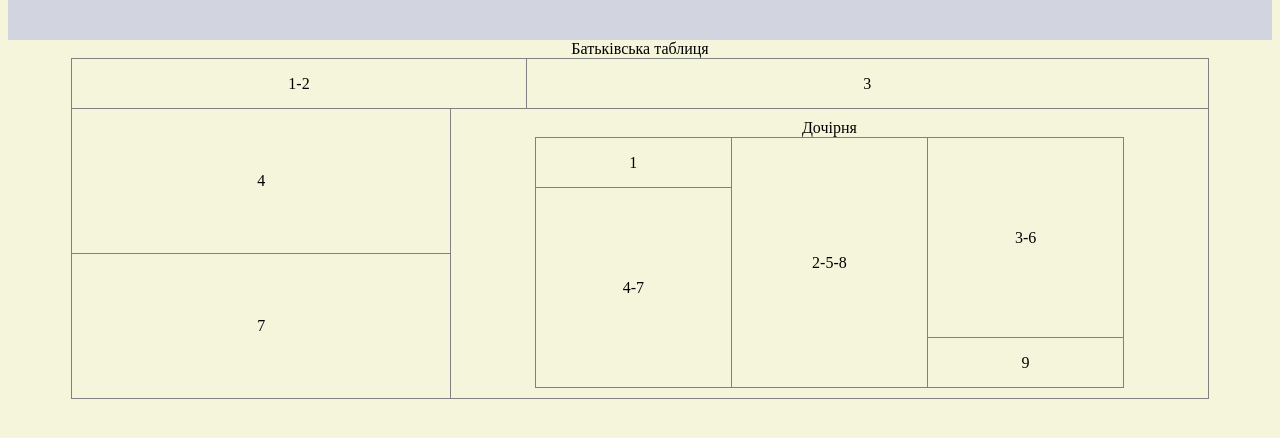
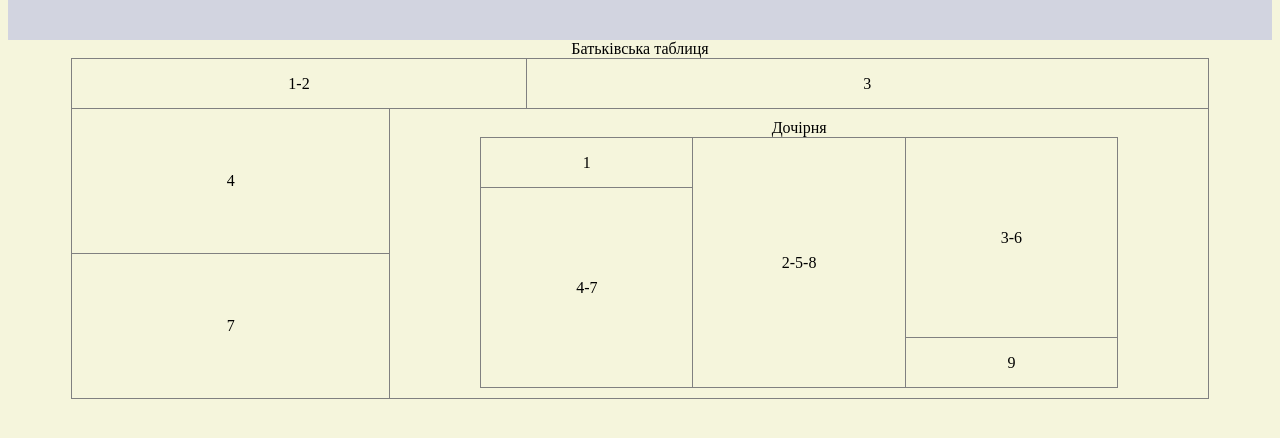
Before and after one commit to dariakhr/table_hw, a plain HTML site: page table2.html in a window 1280 px wide. Shown: the part 78-516 px from the top of the page. Drawn offline with Linux system fonts and the light colour scheme.

Commit message:
fixed some mistakes

```diff
--- a/css/style.css
+++ b/css/style.css
@@ -3,13 +3,13 @@
   background-color: beige;
 }
 
-header{
-  background:#d2d4e0;
-  width:100%;
-  height:110px;
-  text-align:center;
-  font-size:24px;
-  padding-top:40px;
+header {
+  background: #d2d4e0;
+  width: 100%;
+  height: 110px;
+  text-align: center;
+  font-size: 24px;
+  padding-top: 40px;
 }
 
 a {
@@ -37,10 +37,9 @@ td {
 
 div table {
   float: left;
-    width: 22.5%;
-    margin-right: 2%;
+  width: 22.5%;
+  margin-right: 2%;
 }
-
 
 .h200 {
   height: 200px;
@@ -58,10 +57,6 @@ div table {
   width: 28%;
 }
 
-.w72 {
-  width: 72%;
-}
-
 .w40 {
   width: 40%;
 }
--- a/table2.html
+++ b/table2.html
@@ -21,7 +21,7 @@
     </tr>
     <tr>
       <td class="w28">4</td>
-      <td colspan="2" rowspan="2" class="w72">
+      <td colspan="2" rowspan="2">
         <table class="wdh80">
           <caption>Дочірня</caption>
           <tr>
@@ -39,7 +39,7 @@
       </td>
     </tr>
     <tr>
-      <td>7</td>
+      <td class="w28">7</td>
     </tr>
   </table>
 </body>
```
Also changed, not shown: index.html (+3 -2 lines).
